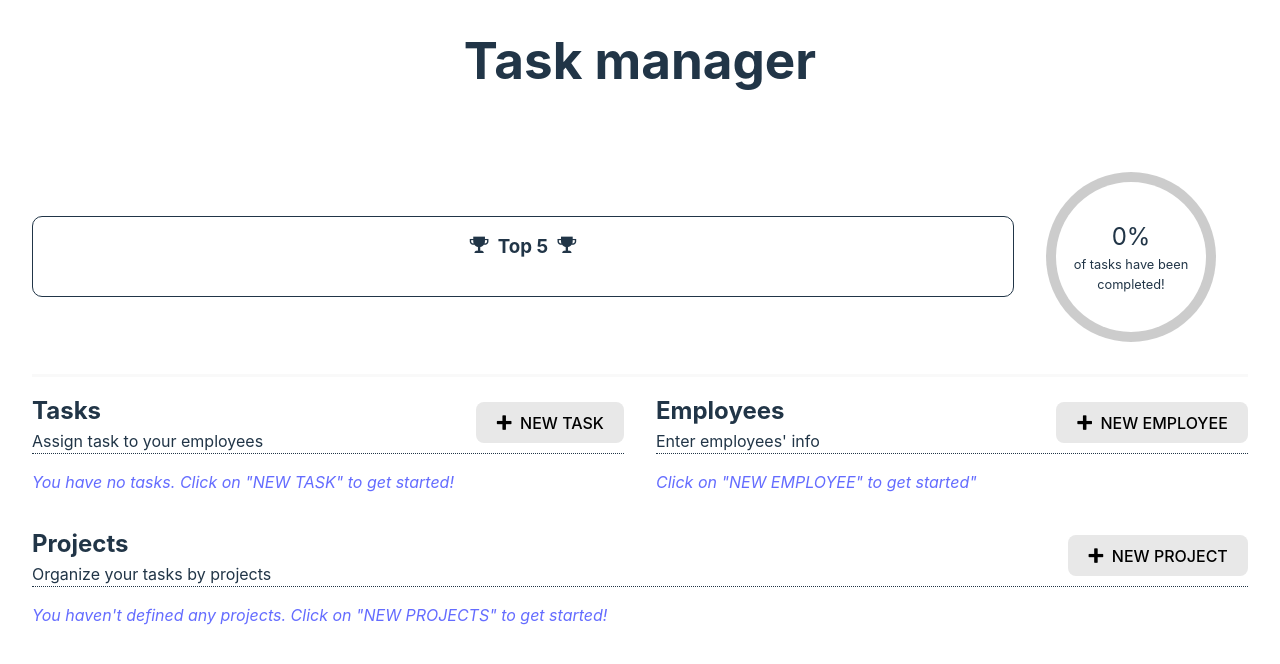
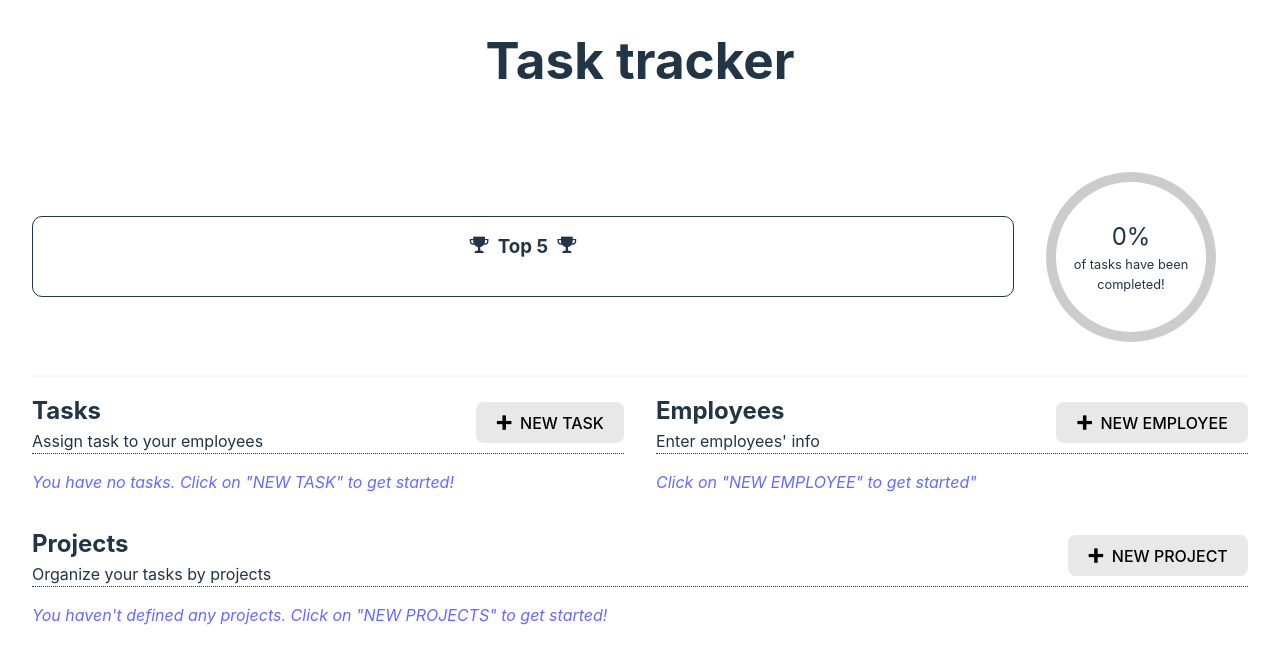
Before and after one commit to vglumac/prime-holding-internship, a React (Vite) app: page / in a window 1280 px wide. Shown: the top 664 px of the page. Built offline with nearby package versions, Linux system fonts and the light colour scheme.

Commit message:
update-h1

```diff
--- a/index.html
+++ b/index.html
@@ -4,7 +4,7 @@
     <meta charset="UTF-8" />
     <link rel="icon" type="image/png" href="/favicon.png" />
     <meta name="viewport" content="width=device-width, initial-scale=1.0" />
-    <title>Task manager</title>
+    <title>Task tracker</title>
   </head>
   <body>
     <div id="root"></div>
--- a/src/assets/Header.jsx
+++ b/src/assets/Header.jsx
@@ -17,7 +17,7 @@ export default function Header(props) {
 
     return (
         <header className='header'>
-            <h1 className='header__title'>Task manager</h1>
+            <h1 className='header__title'>Task tracker</h1>
             <div className='header__stats'>
                 <div className='header__top-five'>
                     <h3 className='header__top-five-title'><span className="icon-trophy"></span>Top 5<span className="icon-trophy"></span></h3>
```
